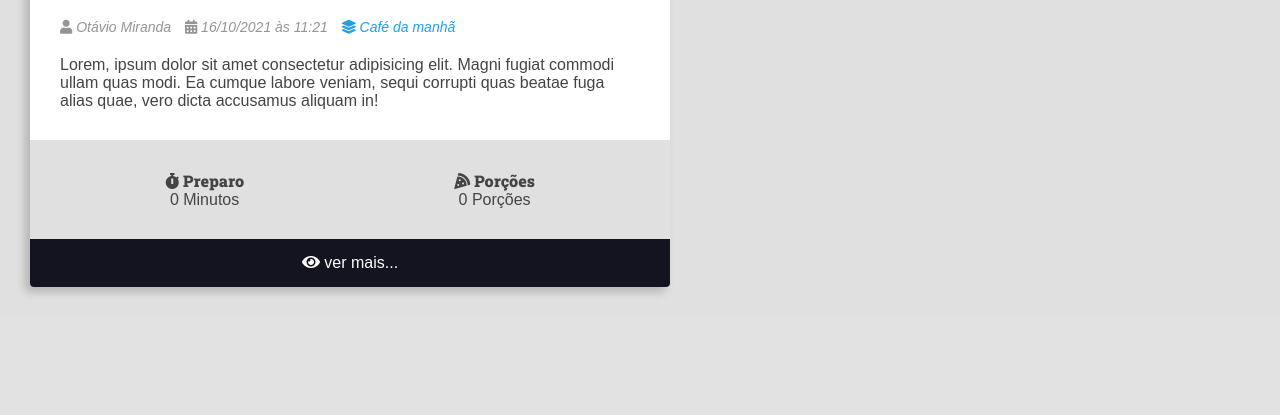
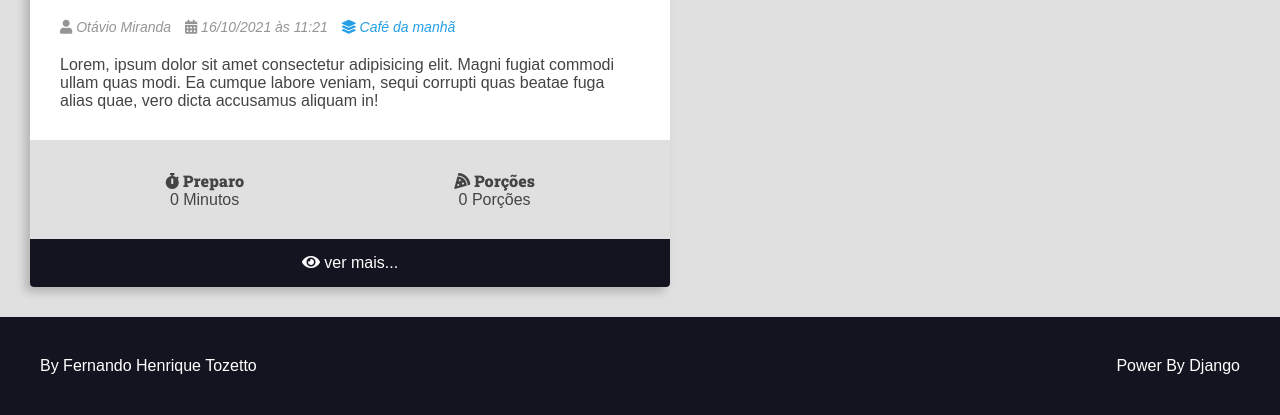
Before and after one commit to fhtozetto/CursoDjangoWebRestAPI, a Django app: page / in a window 1280 px wide. Shown: the part 640-1055 px from the top of the page. Before the commit the page ends 936 px from the top, so only its background shows below. Run offline with Django 3.2, Linux system fonts and the light colour scheme; grey boxes labelled with a size stand in for pictures from a placeholder-image service; some libraries are stand-ins or nearby versions.

Commit message:
Criando o Rodape(footer)

```diff
--- /dev/null
+++ b/recipes/templates/recipes/partials/footer.html
@@ -0,0 +1,8 @@
+<footer class="main-footer">
+    <div class="developer">
+        <a href="https://github.com/fhtozetto" target="_blank" rel="">By Fernando Henrique Tozetto</a>
+    </div>
+    <di class="powered">
+        <a href="https://www.djangoproject.com/" target="_blank" rel="">Power By Django</a>
+    </di>
+</footer>
--- a/recipes/templates/recipes/partials/head.html
+++ b/recipes/templates/recipes/partials/head.html
@@ -257,5 +257,24 @@
          .recipe-footer a:hover {
              filter: brightness(2);
          }
+
+         .main-footer {
+            display: flex;
+            align-items: center;
+            justify-content: space-between;
+            background: var(--color-primary-dark);
+            color: var(--color-white);
+            padding: var(--spacing-gutter-large);
+         }
+
+         .main-footer a {
+            color: var(--color-white);
+            text-decoration: none;
+            transition: all 300ms ease-in-out;
+         }
+
+         .main-footer a:hover {
+            filter: brightness(.8);
+         }
     </style>
 </head>
--- /dev/null
+++ b/recipes/templates/recipes/partials/recipes.html
@@ -0,0 +1,54 @@
+<div class="recipe recipe-list-item">
+    <div class="recipe-cover">
+        <img src="https://placehold.co/1280x720/269fe6/444/png" alt="Temporário">
+    </div>
+    <div class="recipe-title-container">
+        <h2 class="recipe-title">Lorem ipsum dolor sit amet.</h2>
+    </div>
+
+    <div class="recipe-author">
+        <span class="recipe-author-item">
+            <i class="fas fa-user"></i>
+            Otávio Miranda
+        </span>
+        <span class="recipe-author-item">
+            <i class="fas fa-calendar-alt"></i>
+            16/10/2021 às 11:21
+        </span>
+        <span class="recipe-author-item">
+            <a href="/recipes/category/cafe-da-manha/">
+                <i class="fas fa-layer-group"></i>
+                <span>Café da manhã</span>
+            </a>
+        </span>
+    </div>
+
+    <div class="recipe-content">
+        <p>Lorem, ipsum dolor sit amet consectetur adipisicing elit. Magni fugiat commodi ullam quas modi.
+            Ea cumque labore veniam, sequi corrupti quas beatae fuga alias quae, vero dicta accusamus
+            aliquam in!</p>
+    </div>
+
+    <div class="recipe-meta-container">
+        <div class="recipe-meta recipe-preparation">
+            <h3 class="recipe-meta-title"><i class="fas fa-stopwatch"></i> Preparo</h3>
+            <div class="recipe-meta-text">
+                0 Minutos
+            </div>
+        </div>
+        <div class="recipe-meta recipe-servings">
+            <h3 class="recipe-meta-title"><i class="fas fa-pizza-slice"></i> Porções</h3>
+            <div class="recipe-meta-text">
+                0 Porções
+            </div>
+        </div>
+    </div>
+
+    <footer class="recipe-footer">
+        <a class="recipe-read-more button button-dark button-full-width" href="/recipes/3/">
+            <i class="fas fa-eye"></i>
+            <span>ver mais...</span>
+        </a>
+    </footer>
+
+</div>
```
Also changed, not shown: recipes/templates/recipes/pages/home.html (+2 -54 lines).
